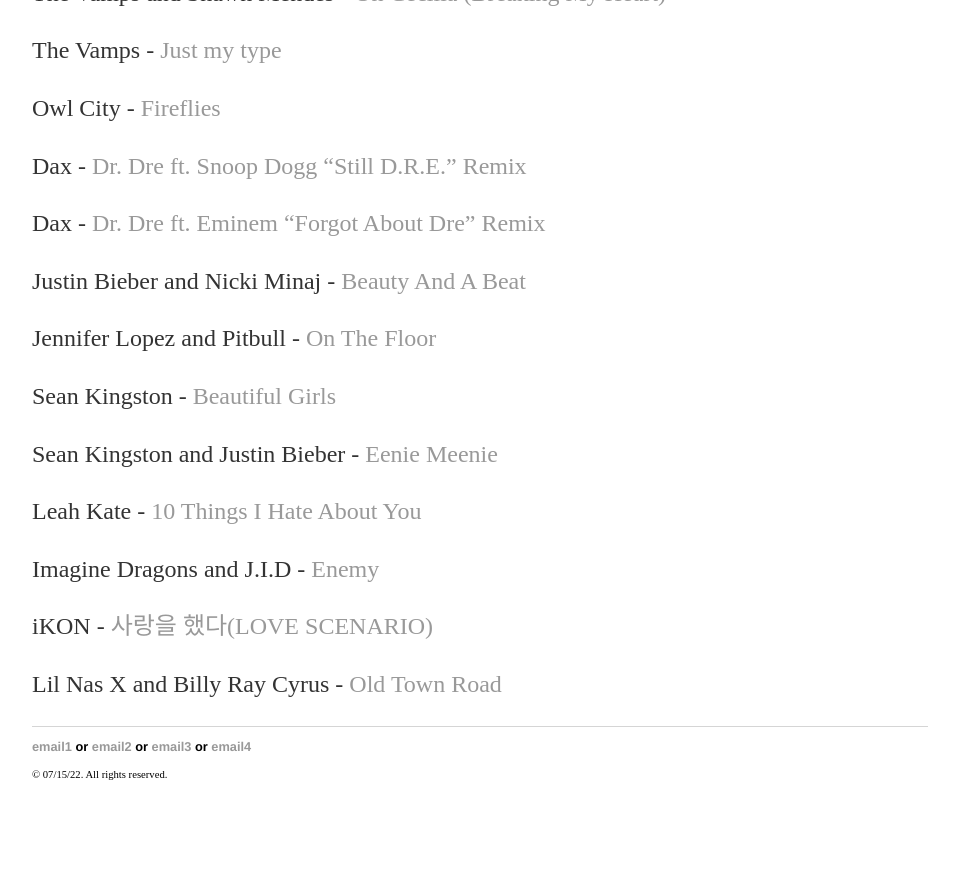
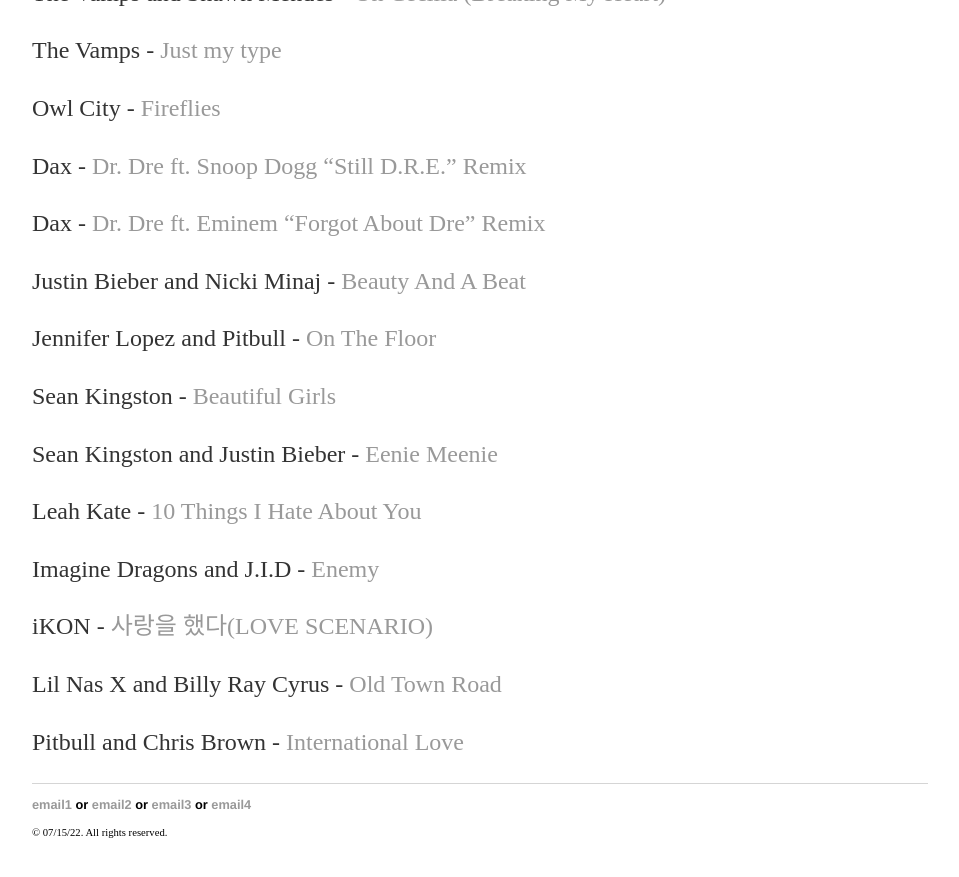
Before and after one commit to yjkweon24/yjkweon24.github.io, a Jekyll site: the page built from _posts/2018-10-23-songs-that-i-love.md, in a window 1280 px wide and 900 px high, scrolled down 20409 px. Shown: the top 877 px of the window, without its empty margins (160-1119 px from the left). Built offline with Jekyll 4.4.1, drawn with Linux system fonts in a browser that asks for light colours; before the commit the page ends 21251 px from its top, so only the background shows below that.

Commit message:
Update 2018-10-23-songs-that-i-love.md

```diff
--- a/_posts/2018-10-23-songs-that-i-love.md
+++ b/_posts/2018-10-23-songs-that-i-love.md
@@ -726,3 +726,5 @@
 iKON - [사랑을 했다(LOVE SCENARIO)](https://www.youtube.com/watch?v=vecSVX1QYbQ&list=RDMMY7LuK1cbLK8&index=27&ab_channel=iKON)
 
 Lil Nas X and Billy Ray Cyrus - [Old Town Road](https://youtu.be/r7qovpFAGrQ)
+
+Pitbull and Chris Brown - [International Love](https://www.youtube.com/watch?v=CdXesX6mYUE&list=RDcSnkWzZ7ZAA&index=27&ab_channel=PitbullVEVO)
```
